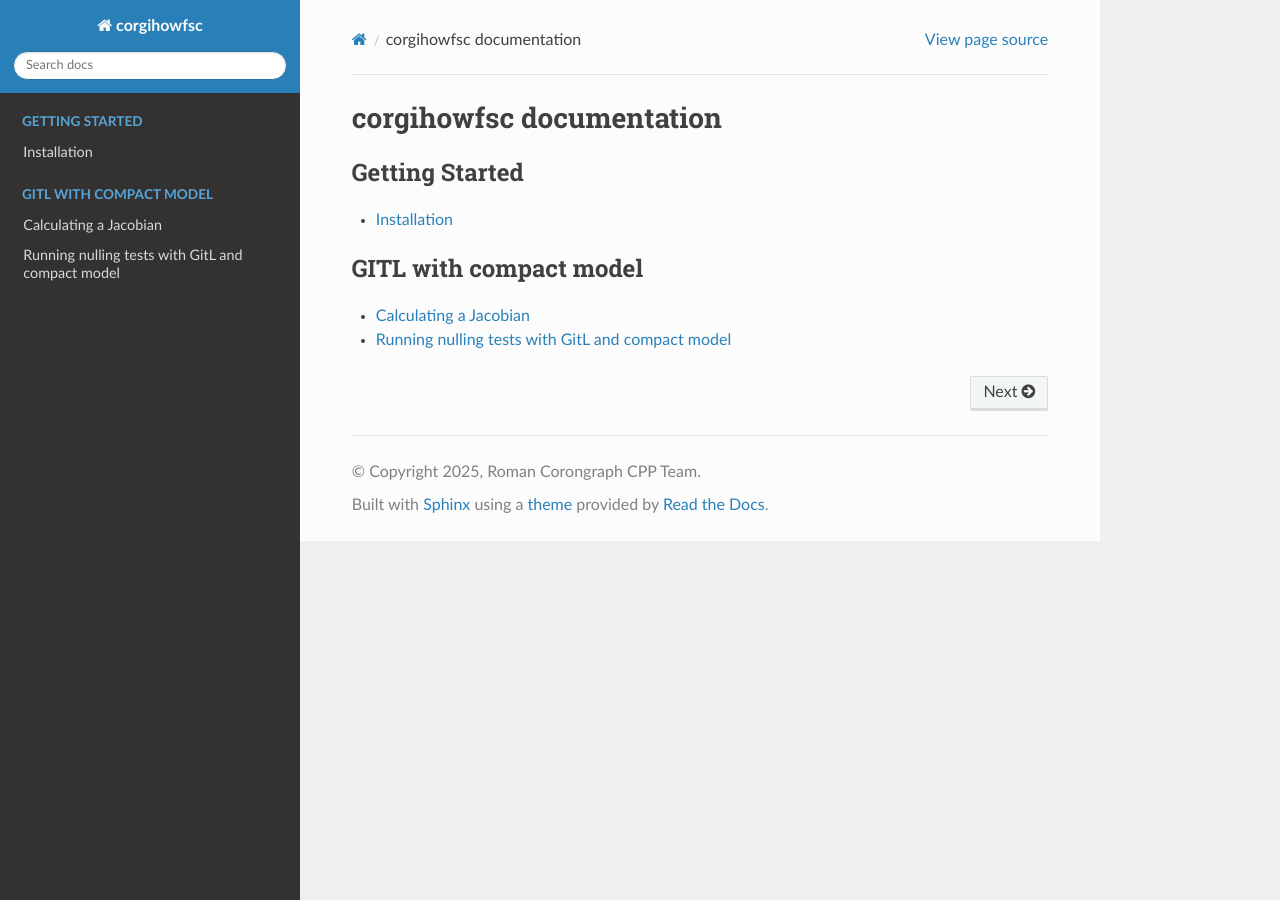
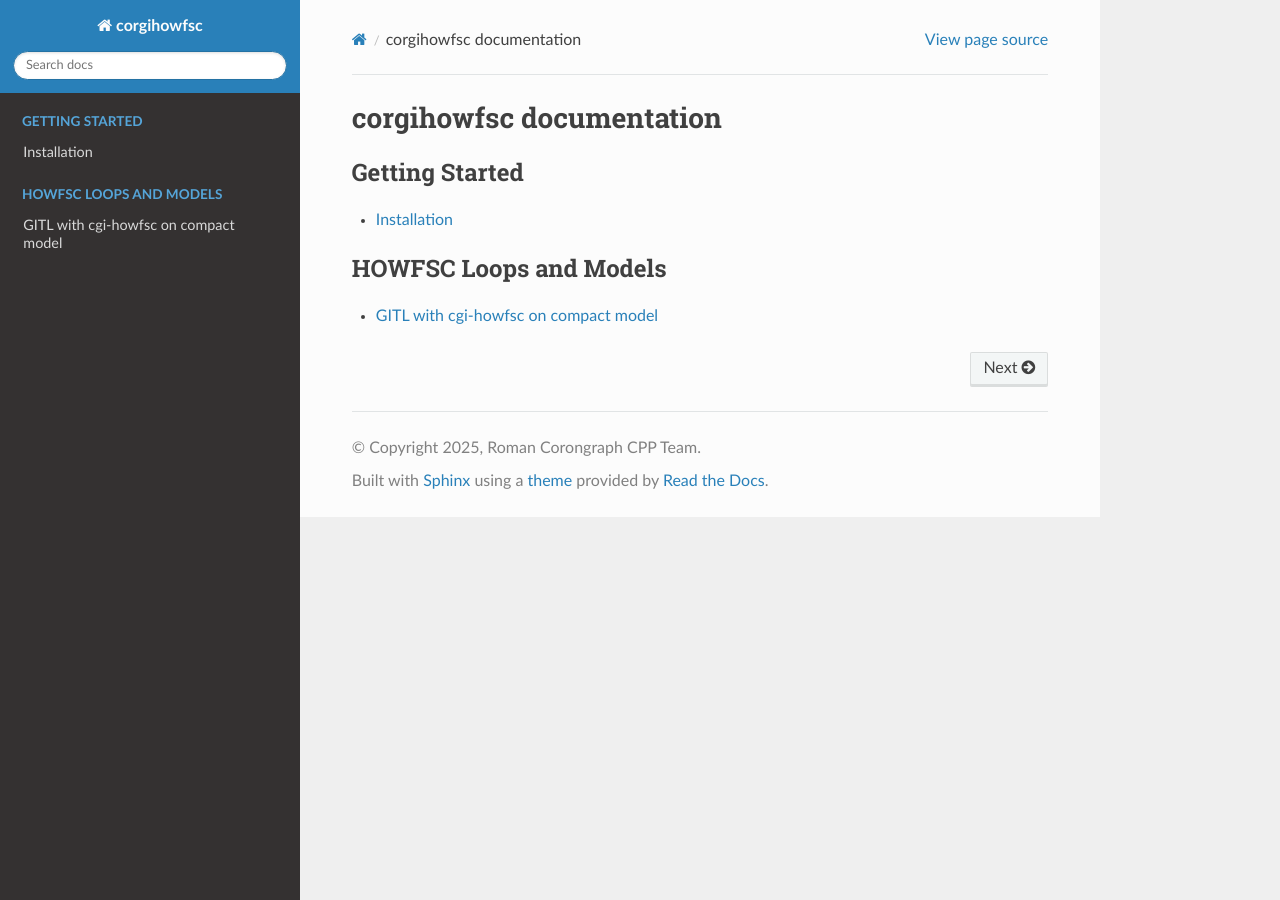
Before and after one commit to roman-corgi/corgihowfsc, a Sphinx documentation site: the page built from docs/source/index.rst, in a window 1280 px wide. Built offline with Sphinx 7.4.7 and the Read the Docs theme 3.1.0, drawn with Linux system fonts in a browser that asks for light colours.

Commit message:
Find doc structure that works

```diff
--- a/docs/source/calc_jacobian_cgihowfsc.md
+++ /dev/null
@@ -1 +0,0 @@
-# Calculating a Jacobian
--- a/docs/source/index.rst
+++ b/docs/source/index.rst
@@ -9,7 +9,6 @@ corgihowfsc documentation
 
 .. toctree::
    :maxdepth: 1
-   :caption: GITL with compact model
+   :caption: HOWFSC Loops and Models
 
-   calc_jacobian_cgihowfsc
-   nulling_test_gitl_cgihowfsc
+   nulling_test_gitl_cgi_howfsc
--- /dev/null
+++ b/docs/source/nulling_test_gitl_cgi_howfsc.md
@@ -0,0 +1,5 @@
+# GITL with cgi-howfsc on compact model
+
+## Calculate a Jacobian
+
+## Run a nulling test with GITL on compact model
--- a/docs/source/nulling_test_gitl_cgihowfsc.md
+++ /dev/null
@@ -1 +0,0 @@
-# Running nulling tests with GitL and compact model
```
